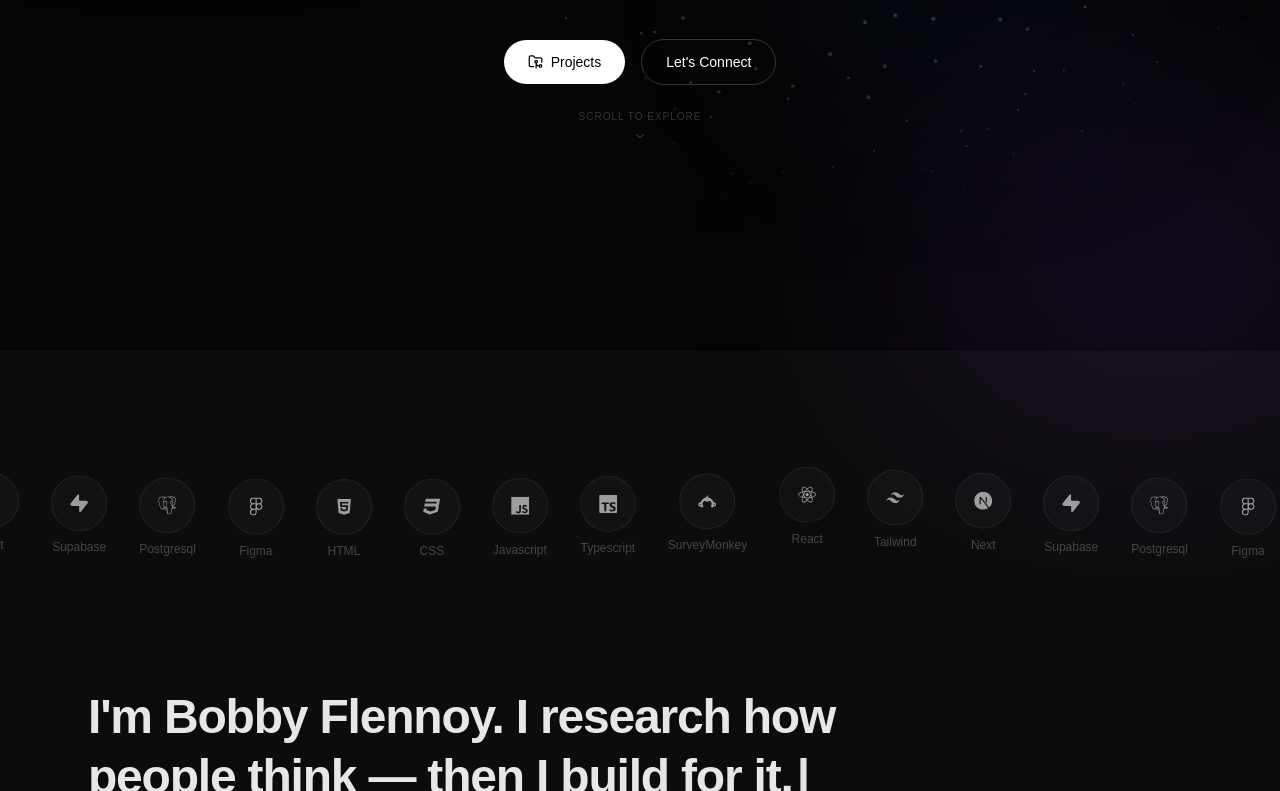
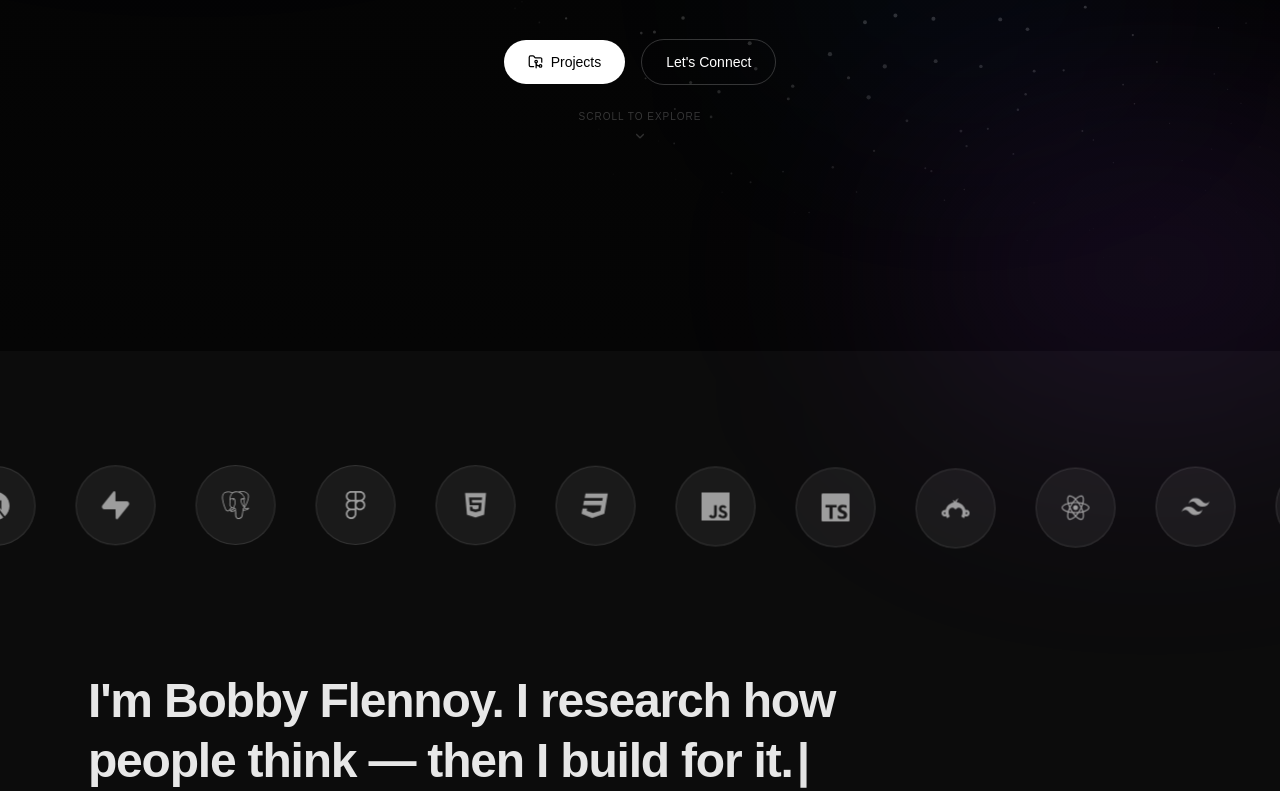
Before and after one commit to BobbyAl/portfolio, a React (Vite) app: page / in a window 1280 px wide. Shown: the part 449-1240 px from the top of the page. Built offline with nearby package versions, Linux system fonts and the light colour scheme.

Commit message:
updated marquee design

```diff
--- a/src/components/ui/Marquee.jsx
+++ b/src/components/ui/Marquee.jsx
@@ -1,5 +1,3 @@
-
-
 import {
     FaReact, FaFigma, FaHtml5, FaCss3
 } from "react-icons/fa";
@@ -8,47 +6,41 @@ import {
     SiTailwindcss, SiNextdotjs, SiSupabase, SiPostgresql, SiJavascript, SiTypescript, SiSurveymonkey
 } from "react-icons/si";
 
-
-
-/* React, Tailwind, Next.js, Supabase, Postgresql, Figma, HTML, CSS, Javascript, Typescript, Qualtrics*/
-
 const icons = [
     { icon: FaReact,        label: "React" },
-    { icon: SiTailwindcss,     label: "Tailwind" },
+    { icon: SiTailwindcss,  label: "Tailwind" },
     { icon: SiNextdotjs,    label: "Next" },
-    { icon: SiSupabase,       label: "Supabase" },
-    { icon: SiPostgresql,      label: "Postgresql" },
-    { icon: FaFigma,       label: "Figma" },
-    { icon: FaHtml5,       label: "HTML" },
-    { icon: FaCss3,        label: "CSS" },
-    { icon: SiJavascript,    label: "Javascript" },
-    { icon: SiTypescript, label: "Typescript" },
-    { icon: SiSurveymonkey,     label: "SurveyMonkey" },
+    { icon: SiSupabase,     label: "Supabase" },
+    { icon: SiPostgresql,   label: "PostgreSQL" },
+    { icon: FaFigma,        label: "Figma" },
+    { icon: FaHtml5,        label: "HTML" },
+    { icon: FaCss3,         label: "CSS" },
+    { icon: SiJavascript,   label: "JavaScript" },
+    { icon: SiTypescript,   label: "TypeScript" },
+    { icon: SiSurveymonkey, label: "SurveyMonkey" },
 ];
 
-function IconPill({ icon: Icon, label }) {
+function IconPill({ icon: Icon }) {
     return (
-        <div className="flex flex-col items-center gap-2 mx-3 md:mx-4">
-            <div className="w-11 h-11 md:w-14 md:h-14 rounded-full bg-white/5 border border-white/10 text-white flex items-center justify-center">
-                <Icon size={18} />
-            </div>
-            <span className="text-[10px] md:text-xs font-medium text-white/40">{label}</span>
+        <div className="mx-4 md:mx-5 w-16 h-16 md:w-20 md:h-20 rounded-full bg-white/10 border border-white/20 text-white flex items-center justify-center">
+            <Icon size={28} />
         </div>
     );
 }
+
 export default function Marquee() {
     return (
-        <div className="w-full overflow-hidden py-8">
+        <div className="w-full overflow-hidden py-6">
             <div className="flex w-max animate-marquee">
                 {[...icons, ...icons].map((item, i) => (
                     <div
                         key={i}
                         style={{
-                            animation: `bob 3s ease-in-out infinite`,
-                            animationDelay: `${(i % icons.length) * 0.15}s`,
+                            animation: `bob 4s ease-in-out infinite`,
+                            animationDelay: `${(i % icons.length) * 0.2}s`,
                         }}
                     >
-                        <IconPill icon={item.icon} label={item.label} />
+                        <IconPill icon={item.icon} />
                     </div>
                 ))}
             </div>
--- a/src/index.css
+++ b/src/index.css
@@ -106,7 +106,7 @@
 
 @keyframes bob {
     0%, 100% { transform: translateY(0px); }
-    50%       { transform: translateY(-18px); }
+    50%       { transform: translateY(-6px); }
 }
 
 @theme inline {
```
